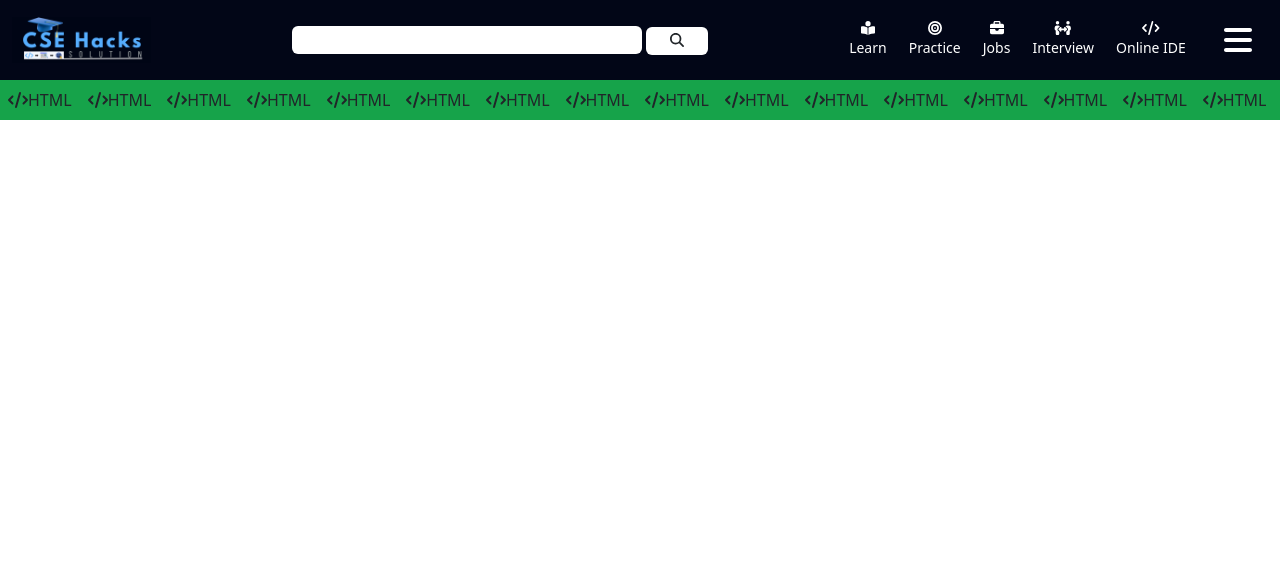
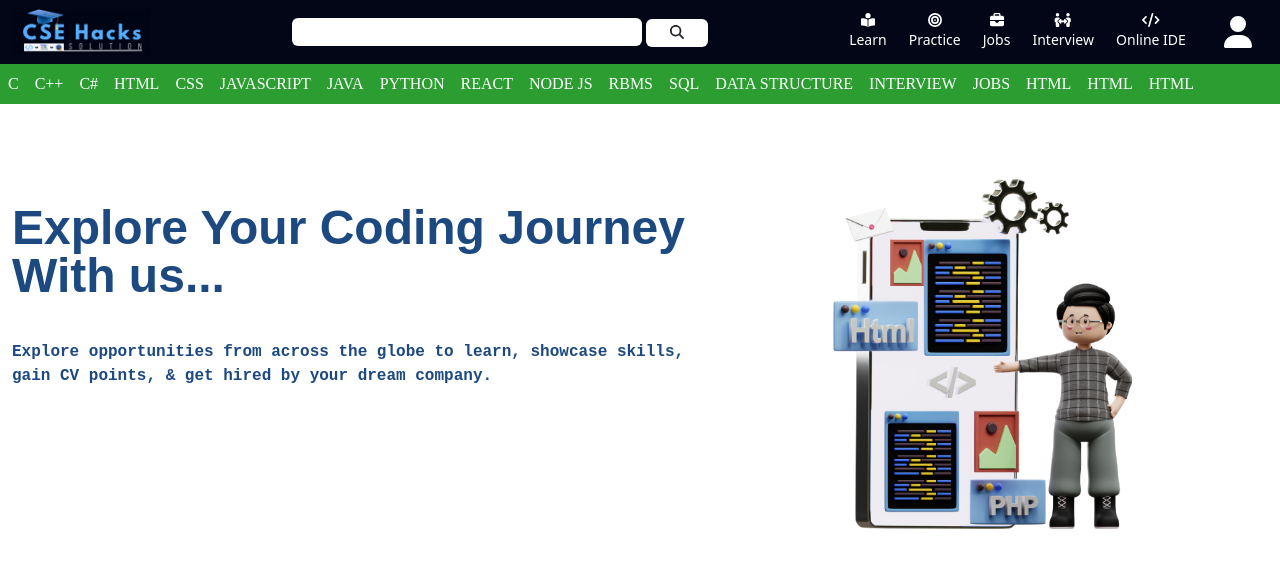
Before and after one commit to mishuk09/Learning-Website, a React (Create React App) app: page / in a window 1280 px wide. Shown: the top 568 px of the page. Built offline with nearby package versions, Linux system fonts and the light colour scheme.

Commit message:
ad nav bar in csehacks

```diff
--- a/src/App.js
+++ b/src/App.js
@@ -1,10 +1,12 @@
 import './App.css';
+import Home from './components/Home/Home';
 import Navbar from './components/Navbar/Navbar';
 
 function App() {
   return (
     <div  >
       <Navbar> </Navbar>
+      <Home></Home>
     </div>
   );
 }
--- /dev/null
+++ b/src/components/Home/Home.css
@@ -0,0 +1,12 @@
+.headline-div h1{
+    font-family: sans-serif;
+    font-weight: 700;
+    color: #1C4980;
+
+}
+.headline-div p{
+    font-family: monospace;
+    font-weight: 700;
+    color: #1C4980;
+
+}
--- /dev/null
+++ b/src/components/Home/Home.js
@@ -0,0 +1,24 @@
+import React from 'react';
+import './Home.css';
+import homeimg from './img/homeimg.png';
+import home from './img/home.png';
+
+const Home = () => {
+    return (
+        <div className='container flex w-[100%]  h-[500px]'>
+            <div className='w-[60%] headline-div mt-[100px]'>
+                <h1 className='text-5xl font-sans'>Explore Your Coding Journey
+                    With us...</h1>
+                <p className='mt-10'>Explore opportunities from across the globe to learn, showcase skills,
+                    gain CV points, & get hired by your dream company.</p>
+            </div>
+
+            <div className='w-[50%] flex justify-center items-center  '>
+                <img className='w-[350px]' src={home} alt="" />
+            </div>
+
+        </div>
+    );
+};
+
+export default Home;
--- a/src/components/Navbar/Navbar.css
+++ b/src/components/Navbar/Navbar.css
@@ -25,3 +25,16 @@
   width: 100%;
   left: 0;
 }
+
+.nav-item {
+  background-color: #2c9d30;
+}
+
+.nav-item a:hover {
+  background-color: #1e7921;
+}
+
+.nav-item a {
+  font-family: 'Times New Roman', Times, serif;
+
+}
--- a/src/components/Navbar/Navbar.js
+++ b/src/components/Navbar/Navbar.js
@@ -2,7 +2,7 @@ import React from 'react';
 import './Navbar.css';
 import mainlogo from './img/mainlogo.png';
 import { FontAwesomeIcon } from '@fortawesome/react-fontawesome';
-import { faBars, faBookOpenReader, faBriefcase, faBullseye, faCode, faMagnifyingGlass, faPeopleArrows } from '@fortawesome/free-solid-svg-icons';
+import { faBars, faBookOpenReader, faBriefcase, faBullseye, faCode, faMagnifyingGlass, faPeopleArrows, faUser } from '@fortawesome/free-solid-svg-icons';
 
 
 
@@ -10,23 +10,23 @@ const Navbar = () => {
     const navItem = [
         {
             id: 1,
-            logo: <FontAwesomeIcon className='fa-icon' icon={faCode} />,
-            name: 'HTML',
-            href: '/html',
+            logo: <FontAwesomeIcon icon={faBars} />,
+            name: 'C',
+            href: '/c',
 
         },
         {
             id: 2,
             logo: <FontAwesomeIcon className='fa-icon' icon={faCode} />,
-            name: 'HTML',
-            href: '/html',
+            name: 'C++',
+            href: '/c++',
 
         },
         {
             id: 3,
-            logo: <FontAwesomeIcon className='fa-icon' icon={faCode} />,
-            name: 'HTML',
-            href: '/html',
+            logo: <FontAwesomeIcon icon="fa-brands fa-react" />,
+            name: 'C#',
+            href: '/c#',
 
         },
         {
@@ -39,78 +39,78 @@ const Navbar = () => {
         {
             id: 5,
             logo: <FontAwesomeIcon className='fa-icon' icon={faCode} />,
-            name: 'HTML',
+            name: 'CSS',
+            href: '/css',
+
+        },
+        {
+            id: 5,
+            logo: <FontAwesomeIcon className='fa-icon' icon={faCode} />,
+            name: 'JAVASCRIPT',
+            href: '/javascript',
+
+        },
+        {
+            id: 5,
+            logo: <FontAwesomeIcon className='fa-icon' icon={faCode} />,
+            name: 'JAVA',
+            href: '/java',
+
+        },
+        {
+            id: 5,
+            logo: <FontAwesomeIcon className='fa-icon' icon={faCode} />,
+            name: 'PYTHON',
+            href: '/python',
+
+        },
+        {
+            id: 5,
+            logo: <FontAwesomeIcon className='fa-icon' icon={faCode} />,
+            name: 'REACT',
+            href: '/react',
+
+        },
+        {
+            id: 5,
+            logo: <FontAwesomeIcon className='fa-icon' icon={faCode} />,
+            name: 'NODE JS',
+            href: '/nodejs',
+
+        },
+        {
+            id: 5,
+            logo: <FontAwesomeIcon className='fa-icon' icon={faCode} />,
+            name: 'RBMS',
+            href: '/rbms',
+
+        },
+        {
+            id: 5,
+            logo: <FontAwesomeIcon className='fa-icon' icon={faCode} />,
+            name: 'SQL',
+            href: '/sql',
+
+        },
+        {
+            id: 5,
+            logo: <FontAwesomeIcon className='fa-icon' icon={faCode} />,
+            name: 'DATA STRUCTURE',
+            href: '/datastructure',
+
+        },
+        {
+            id: 5,
+            logo: <FontAwesomeIcon className='fa-icon' icon={faCode} />,
+            name: 'INTERVIEW',
             href: '/html',
 
         },
         {
             id: 5,
             logo: <FontAwesomeIcon className='fa-icon' icon={faCode} />,
-            name: 'HTML',
-            href: '/html',
-
-        },
-        {
-            id: 5,
-            logo: <FontAwesomeIcon className='fa-icon' icon={faCode} />,
-            name: 'HTML',
-            href: '/html',
-
-        },
-        {
-            id: 5,
-            logo: <FontAwesomeIcon className='fa-icon' icon={faCode} />,
-            name: 'HTML',
-            href: '/html',
-
-        },
-        {
-            id: 5,
-            logo: <FontAwesomeIcon className='fa-icon' icon={faCode} />,
-            name: 'HTML',
-            href: '/html',
-
-        },
-        {
-            id: 5,
-            logo: <FontAwesomeIcon className='fa-icon' icon={faCode} />,
-            name: 'HTML',
-            href: '/html',
-
-        },
-        {
-            id: 5,
-            logo: <FontAwesomeIcon className='fa-icon' icon={faCode} />,
-            name: 'HTML',
-            href: '/html',
-
-        },
-        {
-            id: 5,
-            logo: <FontAwesomeIcon className='fa-icon' icon={faCode} />,
-            name: 'HTML',
-            href: '/html',
-
-        },
-        {
-            id: 5,
-            logo: <FontAwesomeIcon className='fa-icon' icon={faCode} />,
-            name: 'HTML',
-            href: '/html',
-
-        },
-        {
-            id: 5,
-            logo: <FontAwesomeIcon className='fa-icon' icon={faCode} />,
-            name: 'HTML',
-            href: '/html',
-
-        },
-        {
-            id: 5,
-            logo: <FontAwesomeIcon className='fa-icon' icon={faCode} />,
-            name: 'HTML',
-            href: '/html',
+            name: 'JOBS',
+            href: '/jobs',
 
         },
         {
@@ -140,8 +140,8 @@ const Navbar = () => {
 
     return (
         <div>
-            <div className='  bg-slate-950 h-20 sm:h-[200px]  md:h-[200px] lg:h-20 '>
-                <div className='container h-20 sm:flex-col  lg:flex-row  flex justify-between items-center'>
+            <div className='  bg-slate-950 h-16 sm:h-[200px]  md:h-[200px] lg:h-16 '>
+                <div className='container h-16 sm:flex-col  lg:flex-row  flex justify-between items-center'>
                     <div className='items-stretch sm:mt-2 lg:mt-0 '><img src={mainlogo} className='w-[250px]  ' alt="logo" /></div>
                     <div className=' text-center sm:mt-2   lg:mt-0    items-center w-[100%]'> <input type="text" className='rounded w-[50%] h-7 px-2   outline-none' /> <button className='rounded bg-white text-sm h-7 px-4 '>  <FontAwesomeIcon icon={faMagnifyingGlass} /></button>  </div>
                     <div className='flex justify-between sm:mt-2 sm:w-[50%] lg:mt-0 lg:w-[60%]  items-center w-[60%]'>
@@ -150,21 +150,21 @@ const Navbar = () => {
                         <div className='me-3 pb-1 navbar-icon items-center text-center text-sm text-white'><FontAwesomeIcon className='fa-icon ' icon={faBriefcase} /><br />Jobs</div>
                         <div className='me-3 pb-1 navbar-icon items-center text-center text-sm text-white'><FontAwesomeIcon className='fa-icon' icon={faPeopleArrows} /><br />Interview</div>
                         <div className='me-3 pb-1 navbar-icon items-center text-center text-sm text-white'><FontAwesomeIcon className='fa-icon' icon={faCode} /><br />Online IDE</div>
-                        <div className='me-3  ms-3 items-center   text-center   text-white'> <FontAwesomeIcon icon={faBars} size='2xl' /></div>
+                        <div className='me-3  ms-3 items-center   text-center   text-white'> <FontAwesomeIcon icon={faUser} size='2xl' /></div>
 
 
                     </div>
                 </div>
             </div>
 
-            <div className='bg-green-600 w-[100%] flex    overflow-x-hidden'>
+            <div className='  w-[100%] flex nav-item   overflow-x-hidden'>
                 {navItem.map((navitem) => (
                     <a
                         key={navitem.id}
                         href={navitem.href}
-                        className='mx-2 py-2  whitespace-nowrap'
+                        className='px-2 py-2 text-white whitespace-nowrap'
                     >
-                        {navitem.logo}
+                        {/* {navitem.logo} */}
                         {navitem.name}
                     </a>
                 ))}
```
Also changed, not shown: src/components/Home/img/home.png (added), src/components/Home/img/homeimg.png (added).
